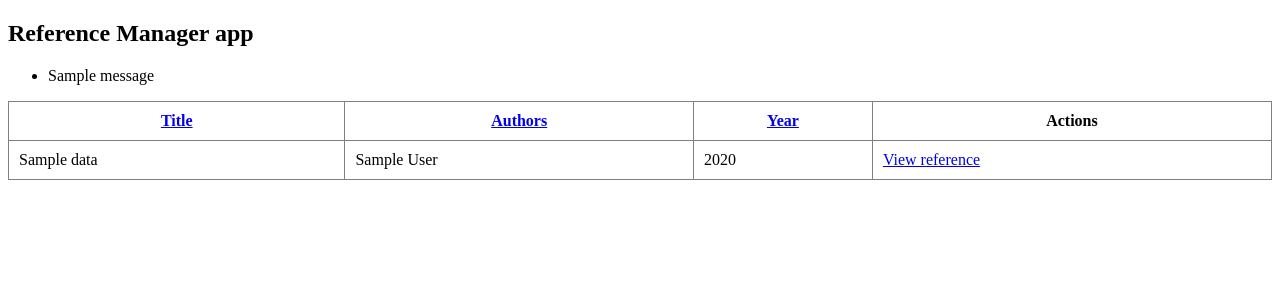
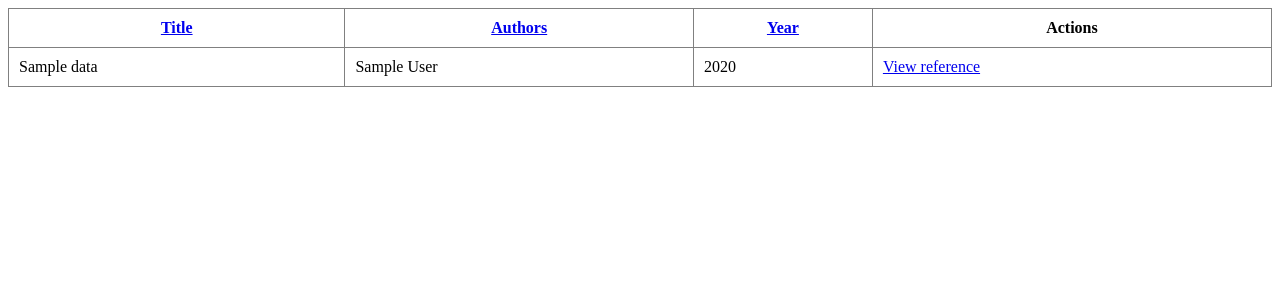
Before and after one commit to valovalovalo/miniprojekti, a Flask app: template src/templates/index.html in a window 1280 px wide. Shown: the top 300 px of the page. Run offline with Flask 3, Linux system fonts and the light colour scheme; the template is opened without the code that fills it: most values are stand-ins (such as "Sample title", 1, 10 or a date in 2020); one stand-in notice (Sample message) is shown.

Commit message:
Siirretty message flash layoutiin

```diff
--- a/src/templates/index.html
+++ b/src/templates/index.html
@@ -1,22 +1,11 @@
 {% extends "layout.html" %}
 
 {% block title %}
-  Reference Manager
+  Index view
 {% endblock %}
 
 {% block body %}
 
-<h2>Reference Manager app</h2>
-
-{% with messages = get_flashed_messages() %}
-  {% if messages %}
-    <ul>
-    {% for message in messages %}
-      <li>{{ message }}</li>
-    {% endfor %}
-    </ul>
-  {% endif %}
-{% endwith %}
 
 <table border="1" cellpadding="10" style="border-collapse: collapse; width: 100%;">
   <thead>
```
